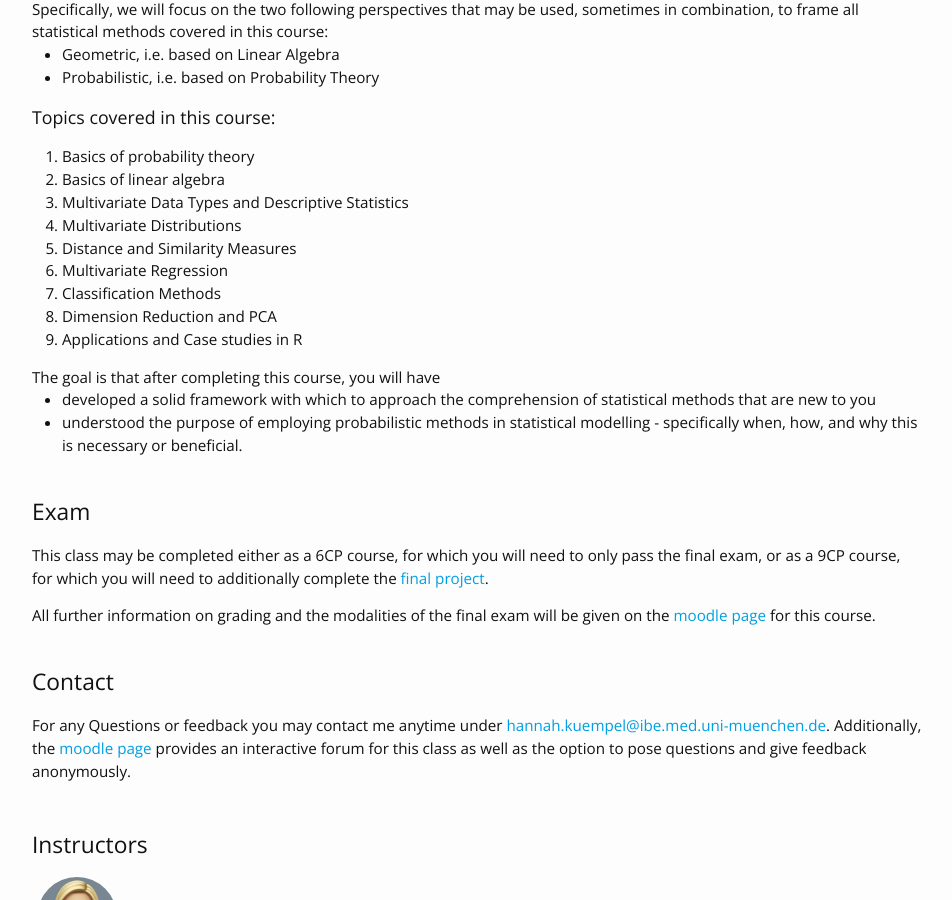
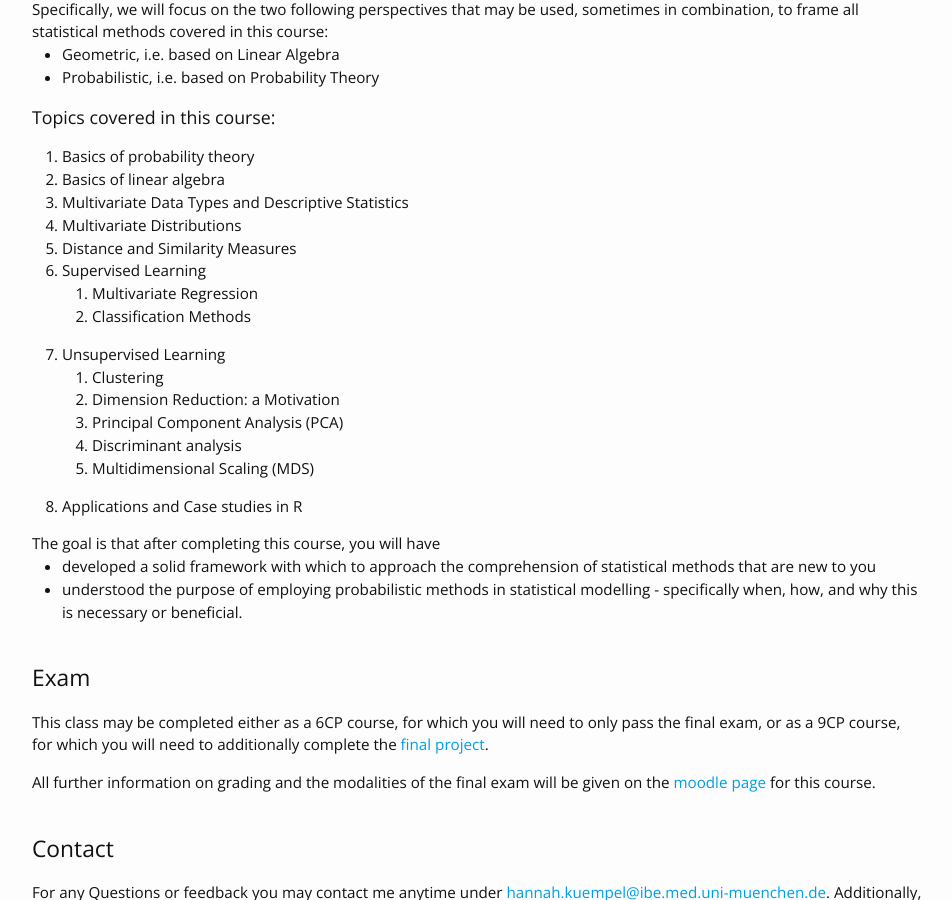
Before and after one commit to 11annah-s-teachings/11annah-s-teachings.github.io, a Jekyll site: the page built from index.md, in a window 1280 px wide and 900 px high, scrolled down 672 px. Shown: the whole window, without its empty margins (163-1115 px from the left). Built offline with Jekyll 4.4.1, drawn with Linux system fonts in a browser that asks for light colours; nearby versions of some CDN libraries.

Commit message:
Update course_description.html

```diff
--- a/_includes/course_description.html
+++ b/_includes/course_description.html
@@ -15,9 +15,19 @@
     <li>Multivariate Data Types and Descriptive Statistics</li>
     <li>Multivariate Distributions</li>
     <li>Distance and Similarity Measures</li>
-    <li>Multivariate Regression</li>
-    <li>Classification Methods</li>
-    <li>Dimension Reduction and PCA</li>
+    <li>Supervised Learning</li>
+      <ol>
+        <li>Multivariate Regression</li>
+        <li>Classification Methods</li>
+      </ol>
+    <li>Unsupervised Learning</li>
+    <ol>
+      <li>Clustering</li>
+      <li>Dimension Reduction: a Motivation</li>
+      <li>Principal Component Analysis (PCA)</li>
+      <li>Discriminant analysis</li>
+      <li>Multidimensional Scaling (MDS)</li>
+    </ol>
     <li>Applications and Case studies in R</li>
   </ol>
 The goal is that after completing this course, you will have
```
